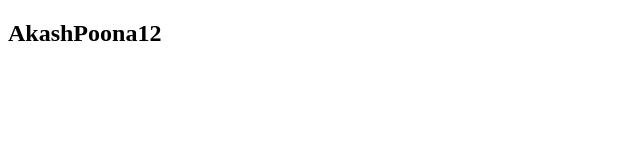
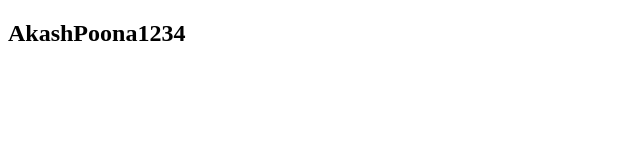
Before and after one commit to AkashCodeHub/Ascus-Login, a plain HTML site: page akash.html in a window 1280 px wide. Shown: the full height of the page, 0-640 px from the left. Drawn offline with Linux system fonts and the light colour scheme.

Commit message:
changed5

```diff
--- a/akash.html
+++ b/akash.html
@@ -6,6 +6,6 @@
     <title>Document</title>
 </head>
 <body>
-    <h2>AkashPoona12</h2>
+    <h2>AkashPoona1234</h2>
 </body>
 </html>
```
